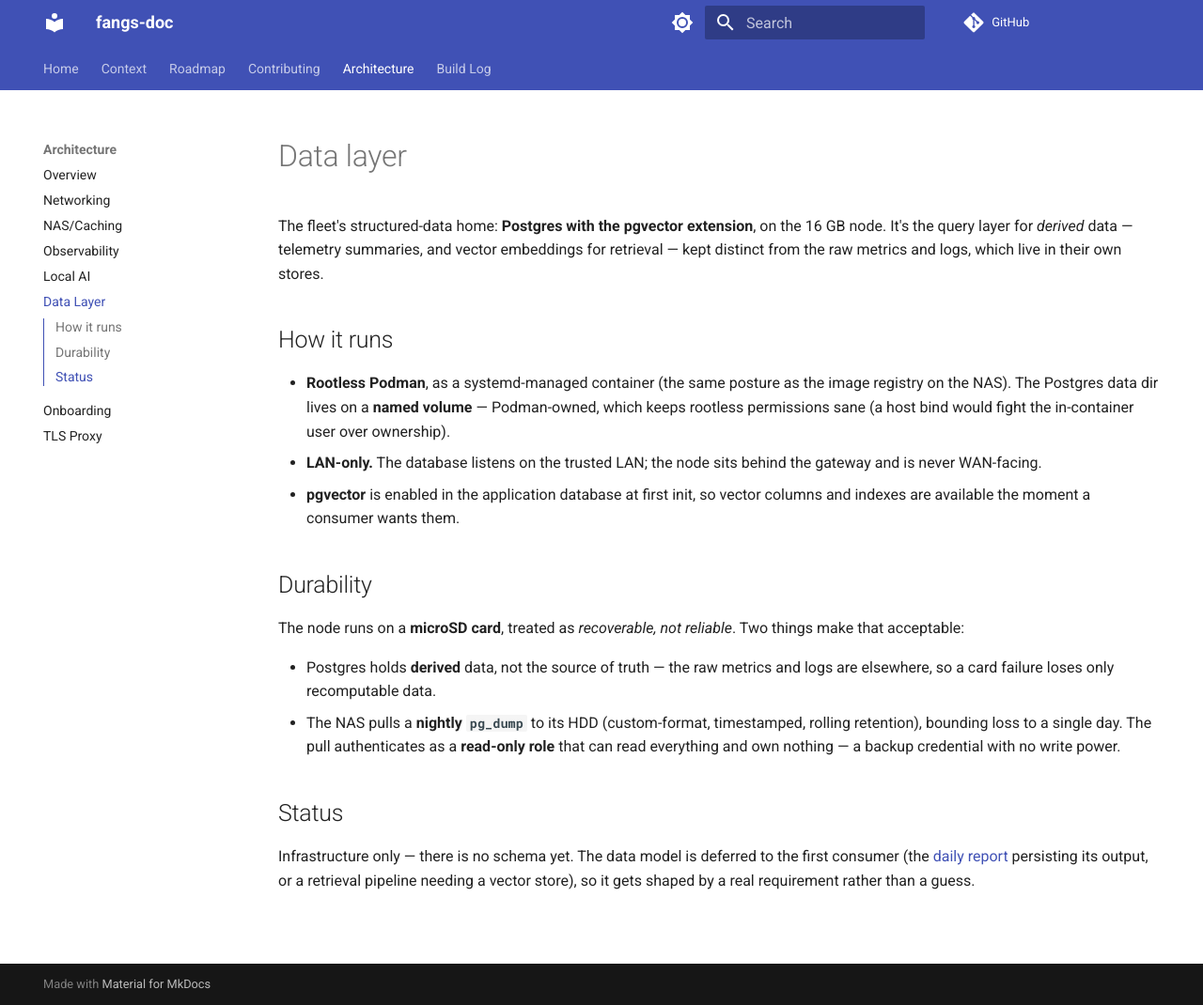
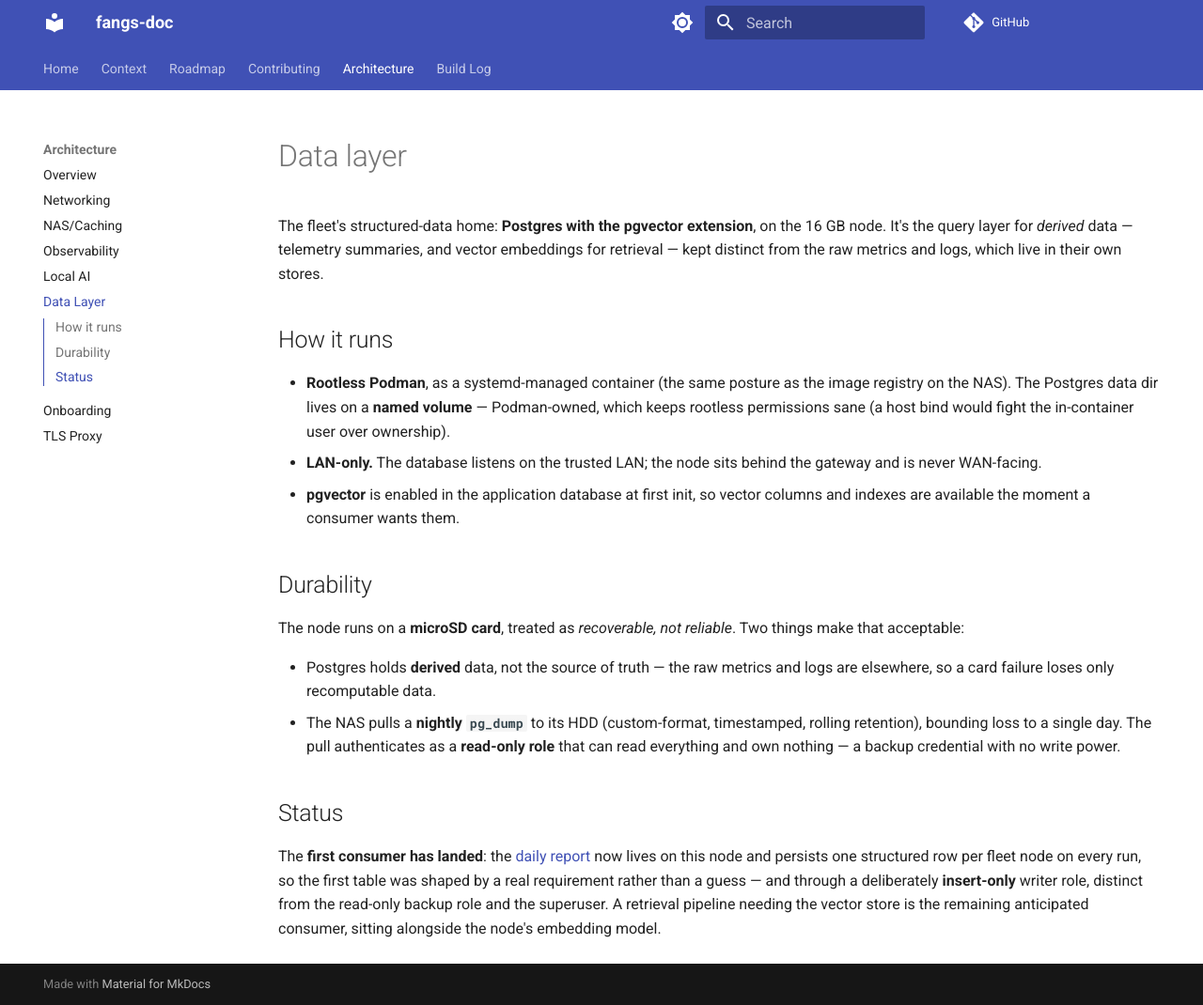
Before and after one commit to Caleb-Wrobel/fangs-doc, an MkDocs documentation site: the page built from docs/architecture/data-layer.md, in a window 1280 px wide and 1070 px high. Shown: the whole window at 94% size. Built offline with MkDocs 1.6.1 and Material for MkDocs 9.7.7, drawn with Linux system fonts in a browser that asks for light colours; comment, search, counter and statistics services are not loaded.

Commit message:
the empty room fills / a real need carves the first shelf / one door stays read-only
docs(architecture): data layer's first consumer (daily report) has landed

Update the data-layer status from "no schema yet, deferred" to reflect the
daily report as the first consumer that shaped the first table, via an
insert-only writer role distinct from the read-only backup role.

```diff
--- a/docs/architecture/data-layer.md
+++ b/docs/architecture/data-layer.md
@@ -27,7 +27,8 @@ that acceptable:
 
 ## Status
 
-Infrastructure only — there is no schema yet. The data model is deferred to the first
-consumer (the [daily report](../log/2026-06-daily-report.md) persisting its output, or a
-retrieval pipeline needing a vector store), so it gets shaped by a real requirement rather
-than a guess.
+The **first consumer has landed**: the [daily report](../log/2026-06-daily-report.md) now lives on
+this node and persists one structured row per fleet node on every run, so the first table was shaped
+by a real requirement rather than a guess — and through a deliberately **insert-only** writer role,
+distinct from the read-only backup role and the superuser. A retrieval pipeline needing the vector
+store is the remaining anticipated consumer, sitting alongside the node's embedding model.
```
